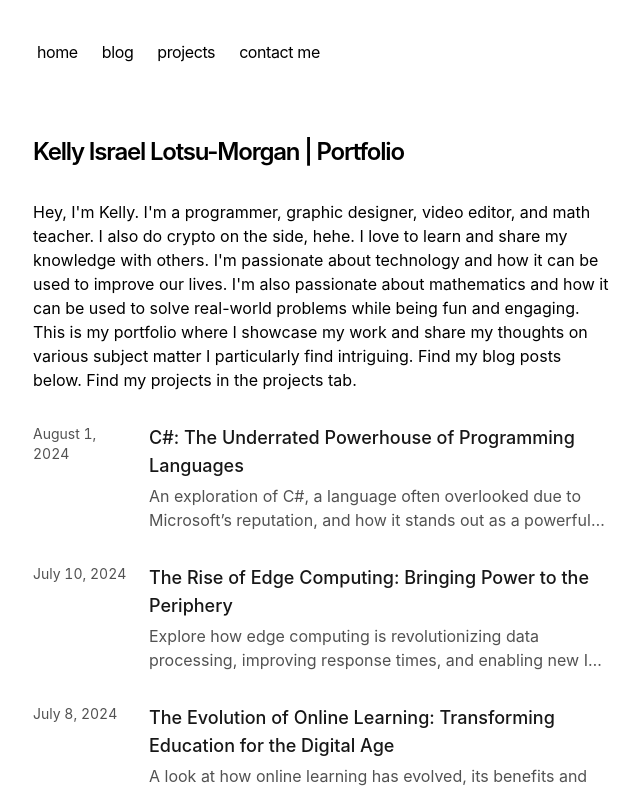
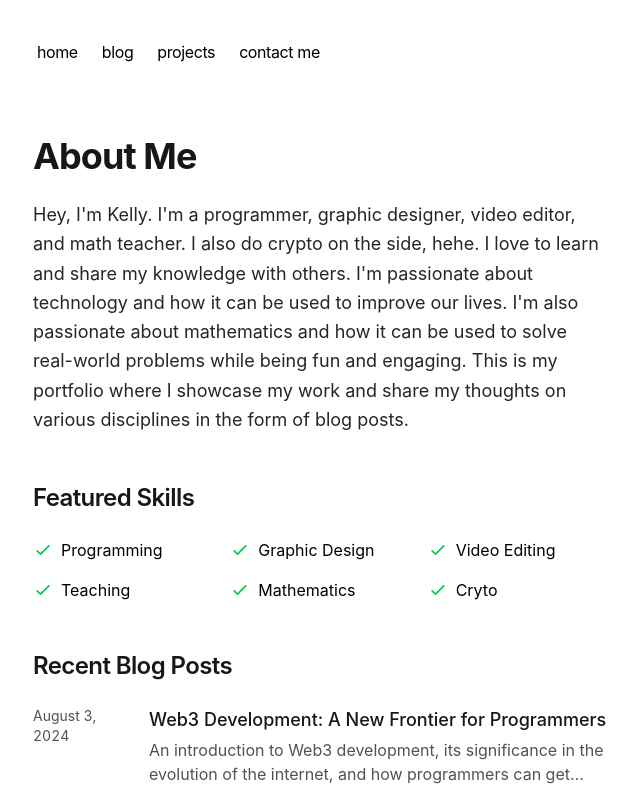
Before and after one commit to mrmorgan-i/mrimorgan, a Next.js app: page / in a window 1280 px wide. Shown: the top 791 px of the page, without its empty margins (319-959 px from the left). Built offline with nearby package versions, Linux system fonts and the light colour scheme.

Commit message:
new blog posts

```diff
--- /dev/null
+++ b/app/blog/posts/crypto.mdx
@@ -0,0 +1,55 @@
+---
+title: 'The Intriguing World of Cryptocurrency: Beyond Bitcoin'
+publishedAt: '2024-05-08'
+summary: 'An exploration of the diverse world of cryptocurrency, its potential impact on various industries, and what makes it a fascinating area of study and investment.'
+---
+
+Cryptocurrency, a digital or virtual form of currency that uses cryptography for security, has taken the world by storm. While Bitcoin is the most well-known, the world of cryptocurrency is vast and varied, offering a multitude of opportunities and challenges.
+
+This article delves into the intriguing world of cryptocurrency, its potential impact on various industries, and why it remains a captivating area of study and investment.
+
+## The Basics of Cryptocurrency
+
+At its core, cryptocurrency is a decentralized form of currency that operates on blockchain technology. This decentralized nature means that it is not controlled by any central authority, making it resistant to censorship and fraud.
+
+### Bitcoin: The Pioneer
+
+Bitcoin, created by an anonymous person or group known as Satoshi Nakamoto, was the first cryptocurrency and remains the most valuable and widely recognized. Its success paved the way for thousands of other cryptocurrencies, each with unique features and uses.
+
+## Beyond Bitcoin: Altcoins and Their Uses
+
+While Bitcoin often grabs headlines, many other cryptocurrencies, known as altcoins, have emerged, each offering different functionalities:
+
+1. **Ethereum**: Known for its smart contracts and decentralized applications (dApps), Ethereum has become a platform for innovation in blockchain technology.
+2. **Ripple (XRP)**: Focuses on facilitating real-time cross-border payments for financial institutions.
+3. **Litecoin**: Designed to be a faster and more efficient version of Bitcoin.
+
+These altcoins highlight the diverse applications of cryptocurrency beyond just a medium of exchange.
+
+## The Impact of Cryptocurrency on Various Industries
+
+Cryptocurrency has the potential to revolutionize multiple sectors:
+
+1. **Finance**: Decentralized finance (DeFi) platforms are creating new ways to lend, borrow, and invest without traditional intermediaries.
+2. **Supply Chain**: Blockchain technology can enhance transparency and traceability in supply chains.
+3. **Real Estate**: Cryptocurrency can simplify and expedite real estate transactions by reducing the need for intermediaries.
+
+## Challenges and Considerations
+
+Despite its potential, cryptocurrency faces several challenges:
+
+1. **Regulation**: The regulatory environment for cryptocurrency is still evolving, leading to uncertainty for investors and businesses.
+2. **Security**: While blockchain is secure, exchanges and wallets can be vulnerable to hacking.
+3. **Volatility**: Cryptocurrency markets are highly volatile, posing risks for investors.
+
+Understanding these challenges is crucial for anyone looking to enter the world of cryptocurrency.
+
+## The Future of Cryptocurrency
+
+The future of cryptocurrency is full of possibilities. Innovations such as decentralized finance, non-fungible tokens (NFTs), and the integration of blockchain with other emerging technologies suggest that cryptocurrency will continue to evolve and impact our world in unforeseen ways.
+
+## Conclusion
+
+The world of cryptocurrency is fascinating and multifaceted, offering opportunities for innovation, investment, and disruption across various industries. While challenges remain, the potential benefits and applications of cryptocurrency make it a captivating area of study and exploration.
+
+Stay tuned to this blog for more insights and updates on the latest trends and developments in the world of cryptocurrency.
--- /dev/null
+++ b/app/blog/posts/web3-dev.mdx
@@ -0,0 +1,66 @@
+---
+title: 'Web3 Development: A New Frontier for Programmers'
+publishedAt: '2024-08-03'
+summary: 'An introduction to Web3 development, its significance in the evolution of the internet, and how programmers can get started in this exciting new field.'
+---
+
+A friend recently asked me to check out Web 3.0 development, and check out Web 3.0 development I did. Was it a waste of time? Definitely not! The internet is evolving, and at the forefront of this evolution is Web3, a decentralized and blockchain-based version of the web. Web3 promises to transform how we interact online, offering greater control, security, and opportunities for innovation.
+
+This article explores the fundamentals of Web3 development, its significance, and how programmers can dive into this exciting new frontier.
+
+## Understanding Web3
+
+Web3, or the decentralized web, is built on blockchain technology and aims to create a more transparent and secure internet. Unlike Web2, which relies on centralized servers and databases, Web3 leverages decentralized networks, enabling peer-to-peer interactions and reducing the need for intermediaries.
+
+### Key Concepts in Web3
+
+1. **Decentralization**: Moving away from centralized servers to distributed networks.
+2. **Smart Contracts**: Self-executing contracts with the terms directly written into code.
+3. **dApps (Decentralized Applications)**: Applications that run on decentralized networks, providing greater transparency and security.
+
+## The Significance of Web3
+
+Web3 represents a paradigm shift in how we think about the internet and digital interactions. It offers several significant benefits:
+
+1. **Ownership and Control**: Users have greater control over their data and digital assets.
+2. **Security**: Decentralized networks are less vulnerable to hacking and data breaches.
+3. **Innovation**: Web3 opens up new possibilities for creating decentralized applications and services.
+
+## Getting Started with Web3 Development
+
+For programmers interested in Web3, here’s a roadmap to get started:
+
+### Learn the Basics
+
+1. **Blockchain Fundamentals**: Understanding how blockchain technology works is essential. Key concepts include consensus mechanisms, cryptography, and peer-to-peer networks.
+2. **Ethereum and Smart Contracts**: Ethereum is the leading platform for Web3 development. Learn how to write smart contracts using Solidity, Ethereum’s programming language.
+
+### Tools and Frameworks
+
+1. **Truffle**: A development environment, testing framework, and asset pipeline for Ethereum.
+2. **Hardhat**: A flexible and extensible development environment for Ethereum.
+3. **Metamask**: A browser extension that allows users to interact with the Ethereum blockchain.
+
+### Building dApps
+
+1. **Frontend Development**: Learn how to integrate smart contracts with frontend frameworks like React.js.
+2. **Backend Development**: Explore decentralized storage solutions like IPFS (InterPlanetary File System).
+
+### Explore Ecosystems
+
+1. **DeFi (Decentralized Finance)**: Build financial applications that operate without traditional intermediaries.
+2. **NFTs (Non-Fungible Tokens)**: Create unique digital assets that can represent ownership of art, collectibles, and more.
+
+## Challenges in Web3 Development
+
+While Web3 offers many exciting opportunities, it also presents challenges:
+
+1. **Scalability**: Current blockchain networks can struggle with scaling to accommodate a large number of transactions.
+2. **User Experience**: Creating user-friendly dApps that can compete with Web2 applications.
+3. **Regulatory Landscape**: Navigating the evolving regulatory environment around blockchain and cryptocurrencies.
+
+## Conclusion
+
+Web3 development is an exciting and rapidly growing field that offers programmers the chance to be at the forefront of the next internet revolution. By understanding the basics, learning the necessary tools, and diving into the various ecosystems, programmers can start building innovative decentralized applications that shape the future of the web.
+
+Stay tuned to this blog for more insights and tutorials on Web3 development and the latest trends in this transformative space.
--- a/app/page.tsx
+++ b/app/page.tsx
@@ -1,21 +1,45 @@
 import { BlogPosts } from 'app/components/posts'
+
+export const metadata = {
+  title: 'Kelly Israel Lotsu-Morgan',
+  description: 'Programmer, graphic designer, video editor, and teacher passionate about technology and mathematics.',
+}
 
 export default function Page() {
   return (
-    <section>
-      <h1 className="mb-8 text-2xl font-semibold tracking-tighter">
-        Kelly Israel Lotsu-Morgan | Portfolio
-      </h1>
-      <p className="mb-4">
-        {`Hey, I'm Kelly. I'm a programmer, graphic designer, video editor, and math teacher. I also do crypto on the side, hehe. I love to learn and share
-        my knowledge with others. I'm passionate about technology and how it can be used to improve
-        our lives. I'm also passionate about mathematics and how it can be used to solve real-world problems while being
-        fun and engaging. This is my portfolio where I showcase my work and share my thoughts on various subject matter I particularly find intriguing.
-        Find my blog posts below. Find my projects in the projects tab.`}
-      </p>
-      <div className="my-8">
+    <div className="space-y-12">
+      <section className="space-y-6">
+        <h1 className="text-4xl font-bold tracking-tight text-neutral-900 dark:text-neutral-100">
+          About Me
+        </h1>
+        <p className="text-lg text-neutral-800 dark:text-neutral-200 leading-relaxed">
+          Hey, I'm Kelly. I'm a programmer, graphic designer, video editor, and math teacher. I also do crypto on the side, hehe. I love to learn and share
+          my knowledge with others. I'm passionate about technology and how it can be used to improve
+          our lives. I'm also passionate about mathematics and how it can be used to solve real-world
+          problems while being fun and engaging. This is my portfolio where I showcase my work and share my thoughts on various disciplines in the form of blog posts.
+        </p>
+      </section>
+
+      <section className="space-y-6">
+        <h2 className="text-2xl font-semibold tracking-tight text-neutral-900 dark:text-neutral-100">
+          Featured Skills
+        </h2>
+        <ul className="grid grid-cols-2 md:grid-cols-3 gap-4">
+          {['Programming', 'Graphic Design', 'Video Editing', 'Teaching', 'Mathematics', 'Cryto'].map((skill) => (
+            <li key={skill} className="flex items-center space-x-2">
+              <svg className="w-5 h-5 text-green-500" fill="none" stroke="currentColor" viewBox="0 0 24 24" xmlns="http://www.w3.org/2000/svg"><path strokeLinecap="round" strokeLinejoin="round" strokeWidth={2} d="M5 13l4 4L19 7" /></svg>
+              <span>{skill}</span>
+            </li>
+          ))}
+        </ul>
+      </section>
+
+      <section className="space-y-6">
+        <h2 className="text-2xl font-semibold tracking-tight text-neutral-900 dark:text-neutral-100">
+          Recent Blog Posts
+        </h2>
         <BlogPosts />
-      </div>
-    </section>
+      </section>
+    </div>
   )
 }
--- a/app/projects/page.tsx
+++ b/app/projects/page.tsx
@@ -27,7 +27,7 @@ const projects = [
   {
     title: 'The Skincare Blend E-commerce Platform',
     description: 'A full-fledged e-commerce website built with modern web technologies. This project demonstrates my full-stack development capabilities, from responsive front-end design to robust back-end implementation and database management. Source code available for review from potential employers/programming enthusiasts upon request. Kindly use the contact me interface',
-    tech: ['Next.js', 'TypeScript', 'Tailwind CSS', 'Node.js', 'NeonDB (Postgres)', 'ShadCN'],
+    tech: ['Next.js', 'TypeScript', 'Tailwind CSS', 'Node.js', 'NeonDB (Postgres)', 'Algolia'],
     link: 'https://theskincareblend.vercel.app',
   },
 ];
```
